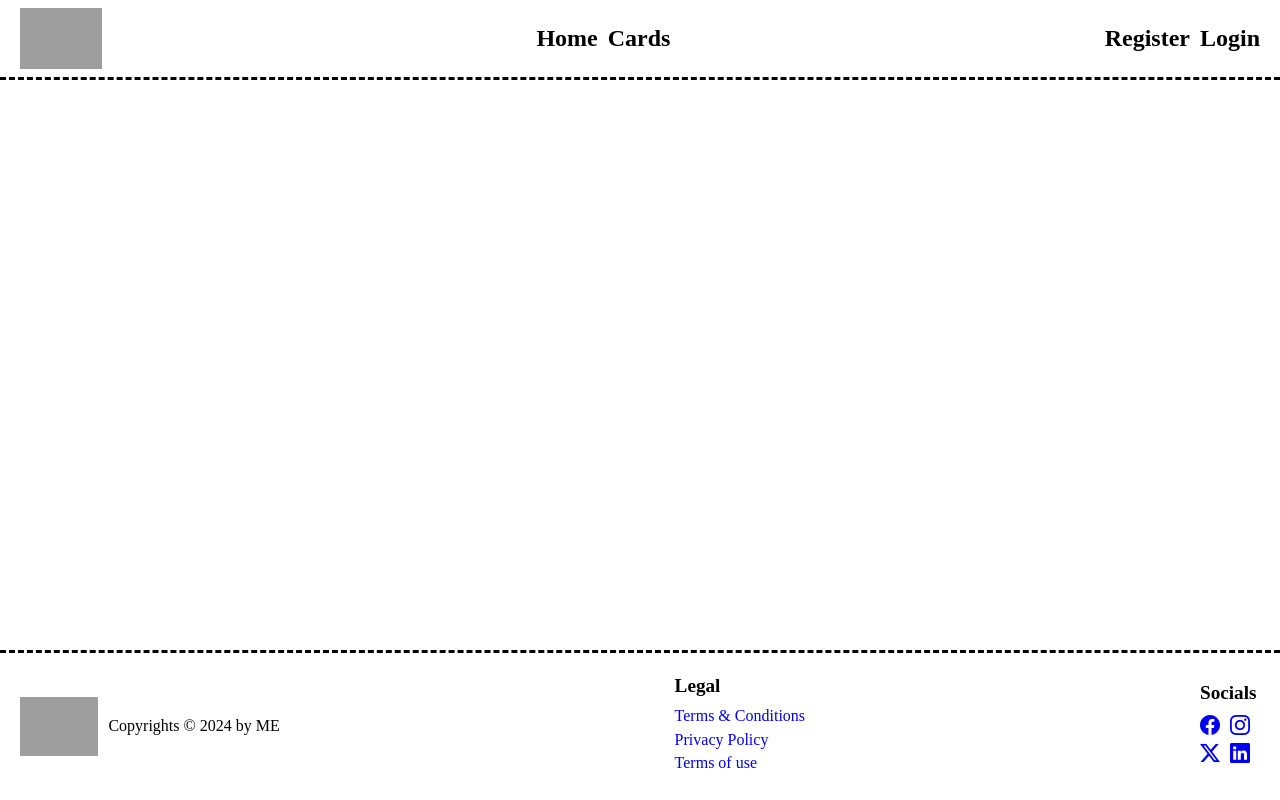
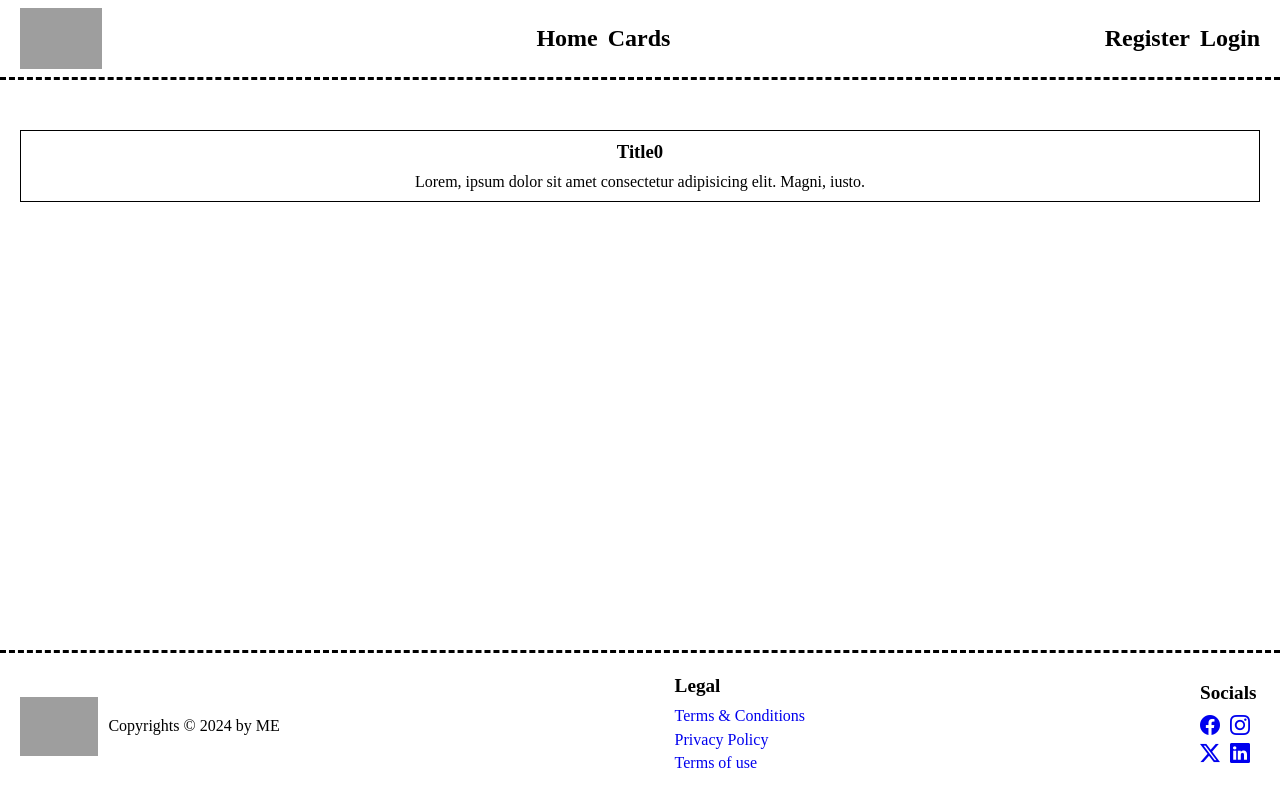
Before and after one commit to BanRokas/FEU12, a React (Create React App) app in the folder React/61-62 paskaita - 03.18-03.19 - Vartotojų verifikacija ir validacija/vartotojai/: page /cards/0 in a window 1280 px wide. Built offline with nearby package versions, Linux system fonts and the light colour scheme; data requests are answered from the project's data file; grey boxes are pictures that could not be loaded.

Commit message:
62 paskaita - OneCardPage

```diff
--- a/React/61-62 paskaita - 03.18-03.19 - Vartotojų verifikacija ir validacija/vartotojai/src/App.jsx
+++ b/React/61-62 paskaita - 03.18-03.19 - Vartotojų verifikacija ir validacija/vartotojai/src/App.jsx
@@ -9,6 +9,7 @@ import Cards from './components/pages/Cards';
 import Header from './components/UI/Header';
 import Footer from './components/UI/Footer';
 import AddNewCard from './components/pages/AddNewCard';
+import OneCardPage from './components/pages/OneCardPage';
 
 const App = () => {
 
@@ -25,6 +26,7 @@ const App = () => {
             <Route path='addNew' element={
               loggedInUser ? <AddNewCard /> : <Navigate to='/user/login' />
             }/>
+            <Route path=':id' element={<OneCardPage />}/>
           </Route>
           <Route path='/user'>
             <Route path="login" element={<Login />}/>
--- a/React/61-62 paskaita - 03.18-03.19 - Vartotojų verifikacija ir validacija/vartotojai/src/components/UI/Card.jsx
+++ b/React/61-62 paskaita - 03.18-03.19 - Vartotojų verifikacija ir validacija/vartotojai/src/components/UI/Card.jsx
@@ -3,6 +3,7 @@ import { useContext } from "react";
 import UsersContext from "../../contexts/UsersContext";
 import CardsContext from "../../contexts/CardsContext";
 import { CardsActionTypes } from "../../contexts/CardsContext";
+import { Link } from "react-router-dom";
 
 const StyledDiv = styled.div`
   border: 1px solid black;
@@ -22,7 +23,7 @@ const StyledDiv = styled.div`
   }
 `;
 
-const Card = ({ data }) => {
+const Card = ({ data, location }) => {
 
   const { setCards } = useContext(CardsContext);
   const { loggedInUser } = useContext(UsersContext);
@@ -31,7 +32,9 @@ const Card = ({ data }) => {
     <StyledDiv>
       <h3>{data.title}</h3>
       <p>{data.description}</p>
+      <Link to={`/cards/${data.id}`}>More info...</Link>
       {
+        location.pathname !== "/cards/allCards" &&
         loggedInUser.id === data.userId &&
         <button
           onClick={() => {
--- a/React/61-62 paskaita - 03.18-03.19 - Vartotojų verifikacija ir validacija/vartotojai/src/components/pages/Cards.jsx
+++ b/React/61-62 paskaita - 03.18-03.19 - Vartotojų verifikacija ir validacija/vartotojai/src/components/pages/Cards.jsx
@@ -1,5 +1,5 @@
 import { useContext } from "react";
-import { Link } from "react-router-dom";
+import { Link, useLocation } from "react-router-dom";
 import CardsContext from "../../contexts/CardsContext";
 import Card from "../UI/Card";
 import styled from "styled-components";
@@ -37,6 +37,7 @@ const Cards = () => {
 
   const { cards } = useContext(CardsContext);
   const { loggedInUser } = useContext(UsersContext);
+  const location = useLocation();
 
   return (
     <StyledSection>
@@ -50,6 +51,7 @@ const Cards = () => {
             <Card
               key={card.id}
               data={card}
+              location={location}
             />
           )
         }
--- /dev/null
+++ b/React/61-62 paskaita - 03.18-03.19 - Vartotojų verifikacija ir validacija/vartotojai/src/components/pages/OneCardPage.jsx
@@ -0,0 +1,66 @@
+import styled from "styled-components";
+import { useParams, useNavigate } from "react-router-dom";
+import { useEffect, useState, useContext } from "react";
+import UsersContext from "../../contexts/UsersContext";
+import CardsContext from "../../contexts/CardsContext";
+import { CardsActionTypes } from "../../contexts/CardsContext";
+
+const StyledSection = styled.section`
+  padding-top: 50px;
+
+  > div{
+    border: 1px solid black;
+    padding: 10px 20px;
+
+    display: flex;
+    gap: 10px;
+    flex-direction: column;
+    align-items: center;
+
+    > h3{
+      margin: 0;
+    }
+    > p{
+      margin: 0;
+      text-align: justify;
+    }
+  }
+`;
+
+const OneCardPage = () => {
+
+  const { id } = useParams();
+  const navigation = useNavigate();
+  const { loggedInUser } = useContext(UsersContext);
+  const { setCards } = useContext(CardsContext);
+  const [card, setCard] = useState([]);
+
+  useEffect(()=>{
+    fetch(`http://localhost:8080/cards/${id}`)
+      .then(res => res.json())
+      .then(data => setCard(data));
+  },[id]);
+
+  return (
+    <StyledSection>
+      <div>
+        <h3>{card.title}</h3>
+        <p>{card.description}</p>
+        {
+          loggedInUser.id === card.userId &&
+          <button
+            onClick={() => {
+              setCards({
+                type: CardsActionTypes.delete,
+                id: card.id
+              });
+              navigation(-1);
+            }}
+          >Delete</button>
+        }
+      </div>
+    </StyledSection>
+  );
+}
+
+export default OneCardPage;
```
